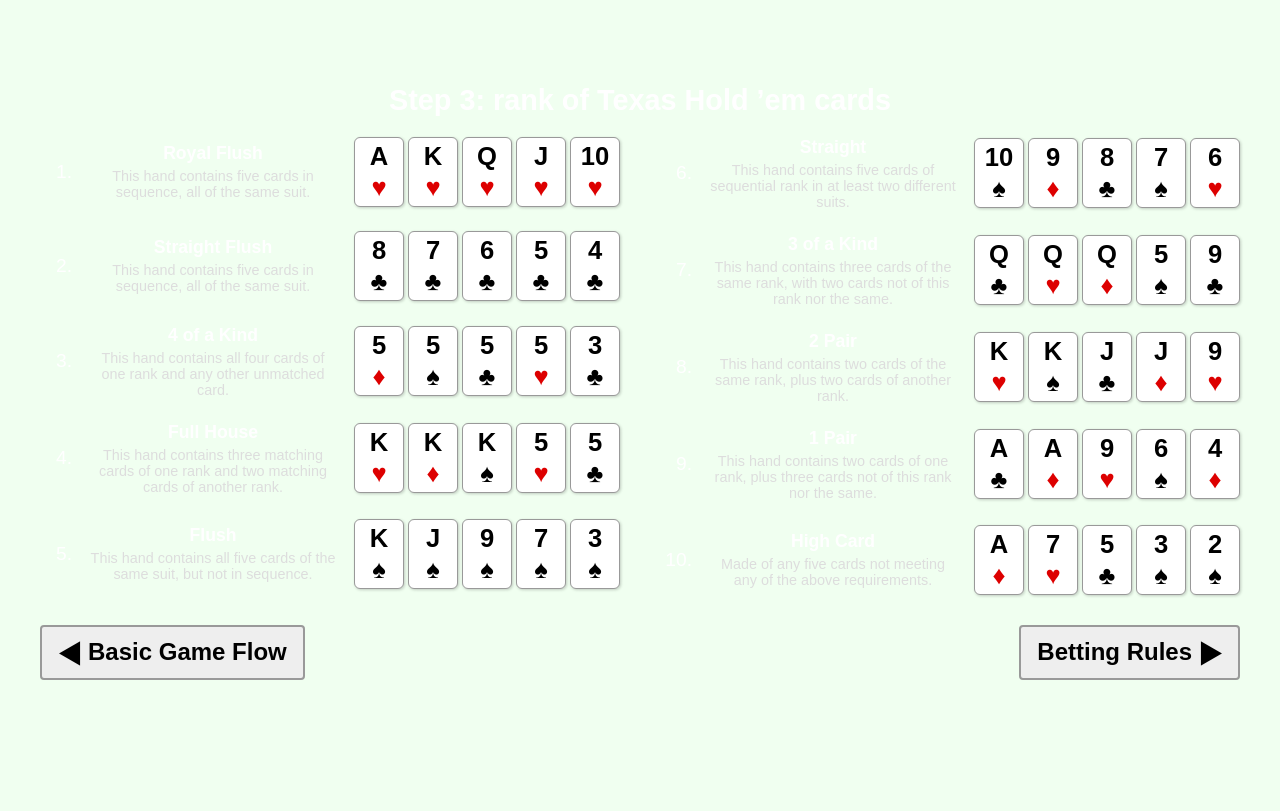
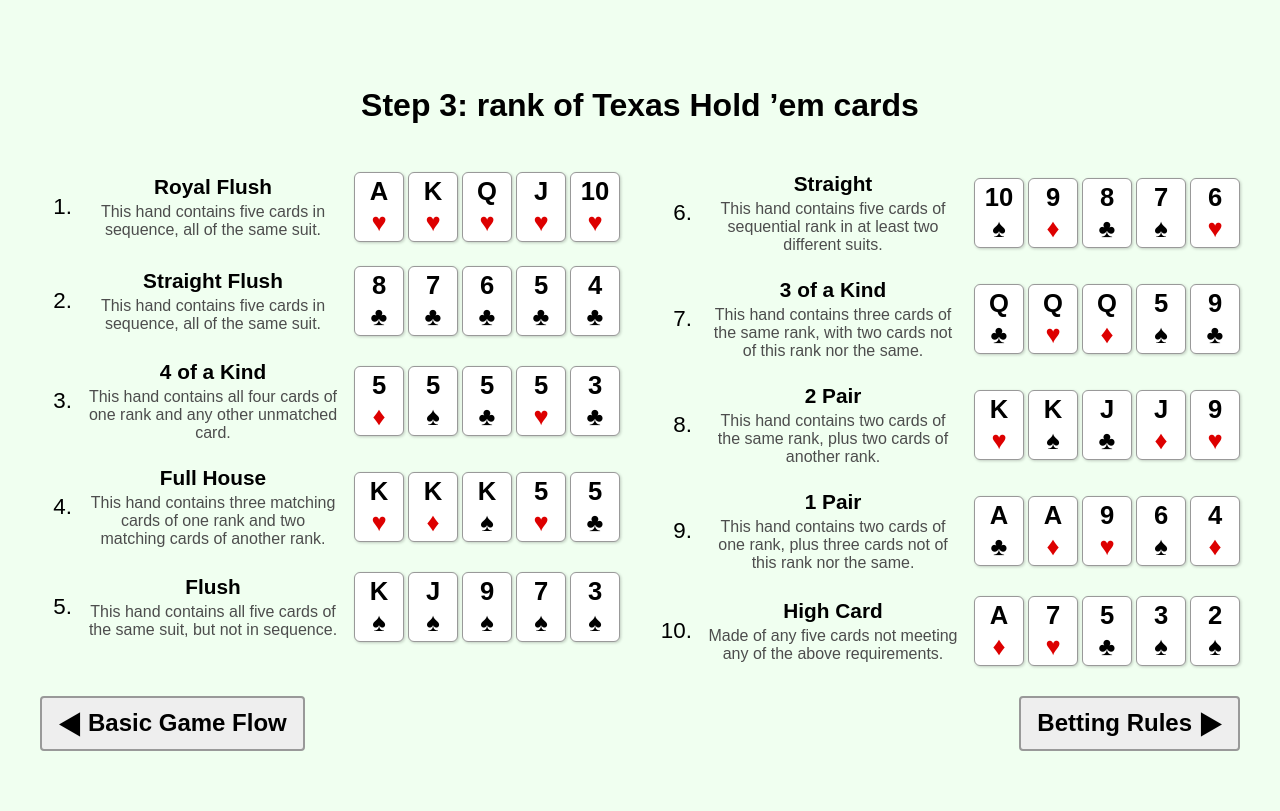
Before and after one commit to GMNBNBNB/4710UI, a Flask app: page /hand_ranking in a window 1280 px wide. Shown: the part 58-869 px from the top of the page. Before the commit the page ends 738 px from the top, so only its background shows below. Run offline with Flask 3, Linux system fonts and the light colour scheme.

Commit message:
Color change

```diff
--- a/static/css/hand_rankings.css
+++ b/static/css/hand_rankings.css
@@ -2,9 +2,8 @@
     padding: 20px;
     font-family: Arial, sans-serif;
   }
-  .hand-ranking h2 {
-    font-size: 1.8rem;
-    color: #fff;
+  .title {
+    font-size: 2rem;
     text-align: center;
     margin-bottom: 20px;
   }
@@ -29,22 +28,20 @@
   .rank-number {
     width: 32px;
     text-align: right;
-    font-size: 1.2rem;
-    color: #fff;
+    font-size: 1.4rem;
   }
   .info {
     flex: 2;
   }
   .info strong {
     display: block;
-    font-size: 1.1rem;
-    color: #fff;
+    font-size: 1.3rem;
     margin-bottom: 4px;
   }
   .info p {
     margin: 0;
-    font-size: 0.9rem;
-    color: #ddd;
+    font-size: 1rem;
+    color: #4D4D4D;
   }
 
   .cards {
--- a/templates/basic_game_flow.html
+++ b/templates/basic_game_flow.html
@@ -9,7 +9,7 @@
 {% block extra_style %}
   .header {
     margin: 20px 0;
-    font-size: 1.6rem;
+    font-size: 2rem;
     text-align: center;
   }
   .video-container {
@@ -30,7 +30,7 @@
 {% endblock %}
 
 {% block content %}
-  <div class="header">Step 1: Basic Game Flow</div>
+  <h1 class="header">Step 2: Basic Game Flow</h1>
   <div class="video-container">
     <iframe src="https://www.youtube.com/embed/GE7qGgosaqo?si=taS-zBCznSIPhcez"
             allow="accelerometer; autoplay; clipboard-write; encrypted-media; gyroscope; picture-in-picture"
--- a/templates/hand_ranking.html
+++ b/templates/hand_ranking.html
@@ -8,7 +8,8 @@
 
 {% block content %}
 <section class="hand-ranking">
-  <h2>Step 3: rank of Texas Hold ’em cards</h2>
+  <h1 class="title">Step 3: rank of Texas Hold ’em cards</h1>
+  <br>
   <div class="ranking-grid">
 
     <div class="ranking-column">
```
Also changed, not shown: templates/table_position.html (+3 -4 lines).
